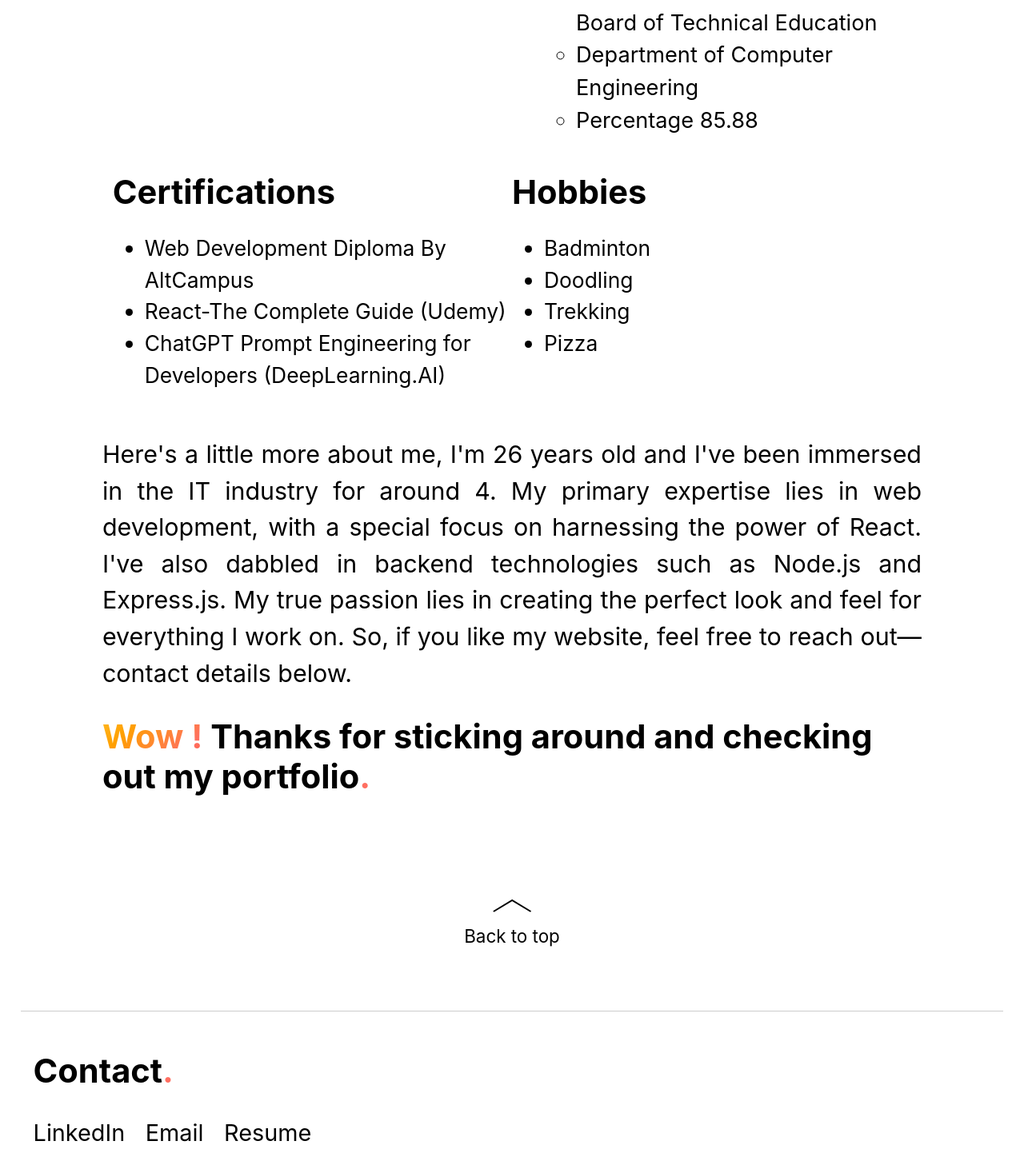
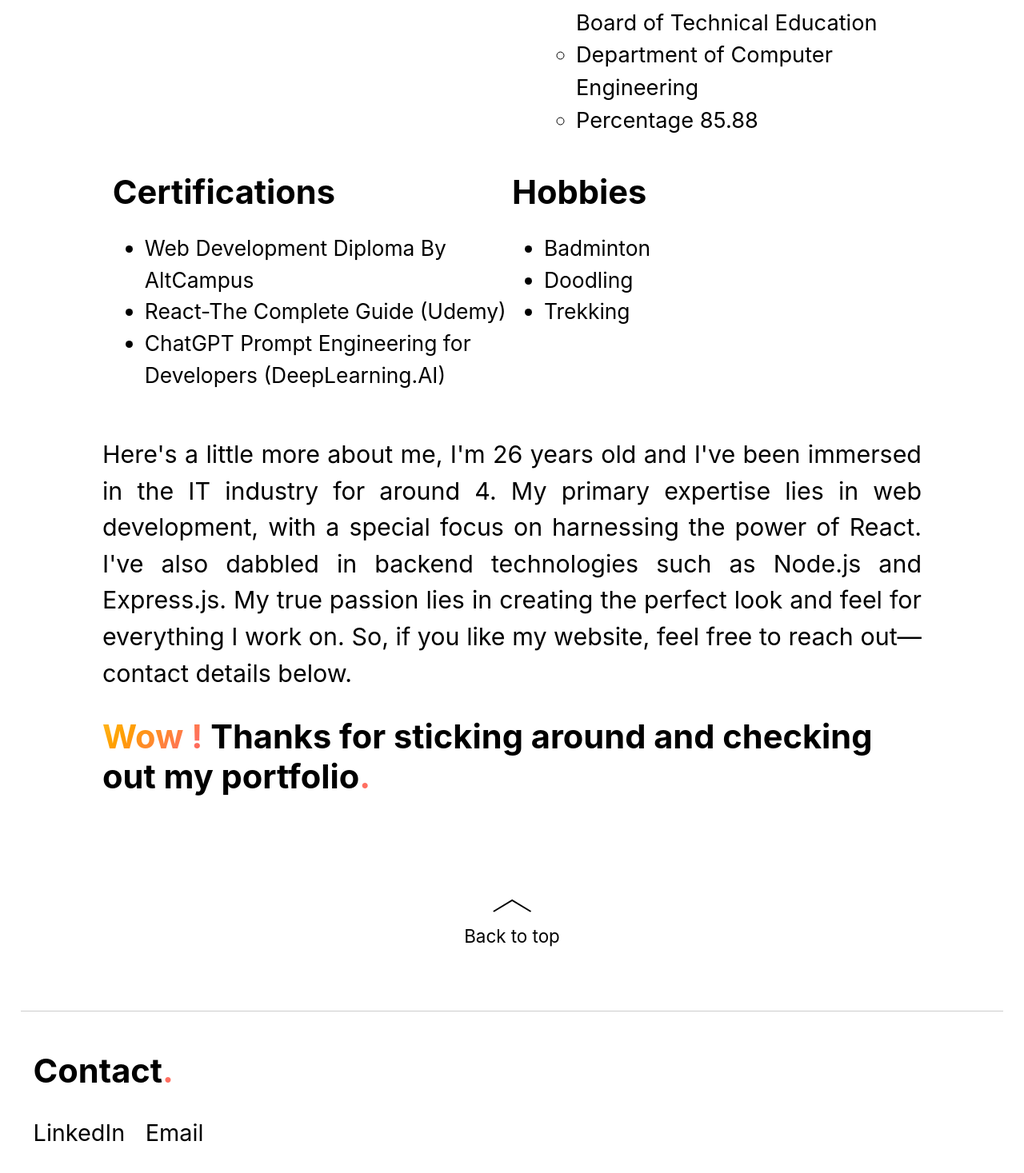
Before and after one commit to dhairyasheeln/portfolio, a React (Create React App) app: page /#projects in a window 1280 px wide. Shown: the part 3988-5455 px from the top of the page at 80% size. Built offline with nearby package versions, Linux system fonts and the light colour scheme.

Commit message:
Cosmetic changes

```diff
--- a/src/components/About/index.js
+++ b/src/components/About/index.js
@@ -94,10 +94,6 @@ function About({ aboutRef }) {
                 Trekking
                 {/* <img src={sitar} className="emoji" alt="Sitar logo" /> */}
               </li>
-              <li>
-                Pizza
-                {/* <img src={pizza} className="emoji" alt="Pizza logo" /> */}
-              </li>
             </ul>
           </div>
         </section>
--- a/src/components/Footer/index.js
+++ b/src/components/Footer/index.js
@@ -50,7 +50,7 @@ function Footer() {
         >
           Email
         </a>
-        <a
+        {/* <a
           className="footerItem"
           href="https://drive.google.com/file/d/1XYy04uZ-zvQw6BwTdLwodpL4dcYXVaxC/view?usp=drive_link"
           download="resume-dhairyasheel"
@@ -58,7 +58,7 @@ function Footer() {
           rel="noreferrer"
         >
           Resume
-        </a>
+        </a> */}
       </footer>
     </>
   );
--- a/src/components/Projects/index.js
+++ b/src/components/Projects/index.js
@@ -15,7 +15,7 @@ function Projects({ projectsRef }) {
         projectObj={"Revolutionizing healthcare by transitioning from the traditional fee-for-service model to a value-based care approach"}
         projectRole={"React Developer"}
         projectSize={"16"}
-        projectStack={"React, TypeScript, Redux, AntDesign, HTML, SASS"}
+        projectStack={"React, TypeScript, Redux, AntDesign, HTML, SASS, Node.js, Express.js"}
         projectDescription={
           "This software targets a segment of the USA healthcare system dedicated to providing healthcare access for vulnerable and low-income populations. It aims to transition this segment of healthcare from the traditional fee-for-service model to a Value-based Care approach, emphasizing improved patient outcomes, enhanced healthcare quality, satisfaction, and cost control. With a focus on a patient-centered approach and preventive care, the software aims to create a more efficient and responsive healthcare system designed to meet the needs of vulnerable and low-income populations."
         }
@@ -29,7 +29,7 @@ function Projects({ projectsRef }) {
         projectObj={"Streamlining employee training, evaluation, and project allocation."}
         projectRole={"Fullstack Developer"}
         projectSize={"4"}
-        projectStack={"React.js, Node.js, Express.js, TypeScript, Redux, AntDesign, HTML, CSS"}
+        projectStack={"React.js, Node.js, Express.js, TypeScript, Redux, HTML, CSS"}
         projectDescription={
           "A streamlined platform for Resource Management Team to manage employee trainings across diverse technical and non-technical skills. This tool not only captures training specifics and assessment outcomes but also helps resource team in assigning projects to employees, considering their scores and proficiency in specific domains."
         }
@@ -43,7 +43,7 @@ function Projects({ projectsRef }) {
         projectObj={"Payments Portal for a Bank"}
         projectRole={"React Developer"}
         projectSize={"7"}
-        projectStack={"Frontend: React | Backend: Java"}
+        projectStack={"React.js, Redux, MUI, HTML, CSS, Java"}
         projectDescription={
           "A payment portal designed specifically for the bank's distinguished clients, managing a substantial volume of transactions. This software replaces the bank's previous offline process, which relied on manual supervision, with an efficient electronic alternative, offering a seamless and time-saving experience."
         }
```
